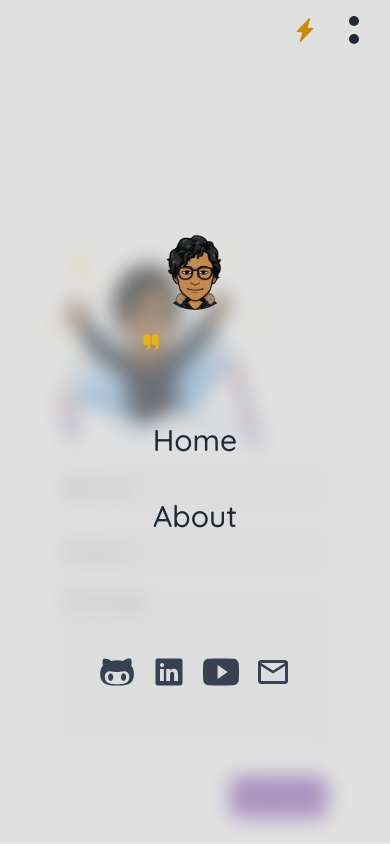
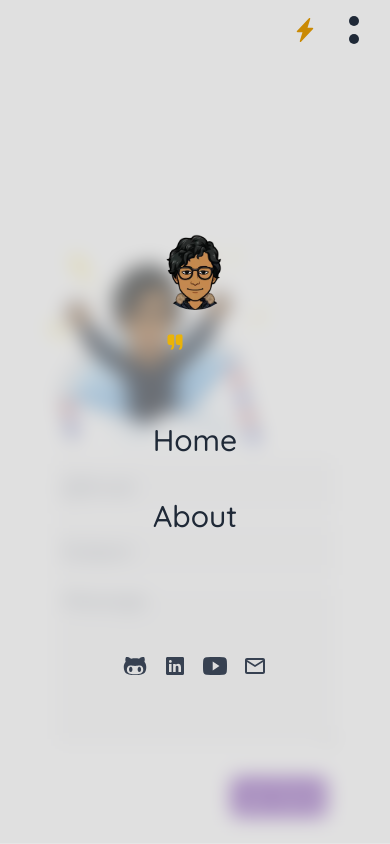
Before and after one commit to Horma-mohamed/Nextjs-Portfolio, a Next.js app: page /contact in a window 390 px wide. Both pictures are taken after a click on the button 354 px from the left and 36 px from the top of the page. Shown: the top 844 px of the page. Built offline with nearby package versions, Linux system fonts and the light colour scheme; no server answers; a web font is replaced by a local one.

Commit message:
first commit

```diff
--- a/components/NavBar.js
+++ b/components/NavBar.js
@@ -194,10 +194,10 @@ export default function  NavBar({dark,setDark,}){
 
                         <div className="w-full flex justify-center translate-y-20 ">
                         <div  className="w- h-10 flex space-x-4 ">
-                            <a href={socialP?.github.link} className="  "> <FaGithubAlt className='text-gray-700 text-4xl dark:text-gray-100' /></a>
-                            <a href={socialP?.linkedin.link} className=""> <IoLogoLinkedin className='text-gray-700 text-4xl dark:text-gray-100' /></a>
-                            <a href={socialP?.youtube.link} className=""> <IoLogoYoutube className='text-gray-700 text-4xl dark:text-gray-100' /></a>
-                            <a href={socialP?.gmail.link} className=""> <MdOutlineMail className='text-gray-700 text-4xl dark:text-gray-100' /></a>
+                            <a href={socialP?.github.link} className="  "> <FaGithubAlt className='text-gray-700 text-2xl dark:text-gray-100' /></a>
+                            <a href={socialP?.linkedin.link} className=""> <IoLogoLinkedin className='text-gray-700 text-2xl dark:text-gray-100' /></a>
+                            <a href={socialP?.youtube.link} className=""> <IoLogoYoutube className='text-gray-700 text-2xl dark:text-gray-100' /></a>
+                            <a href={socialP?.gmail.link} className=""> <MdOutlineMail className='text-gray-700 text-2xl dark:text-gray-100' /></a>
 
                         </div>
                         </div>
```
